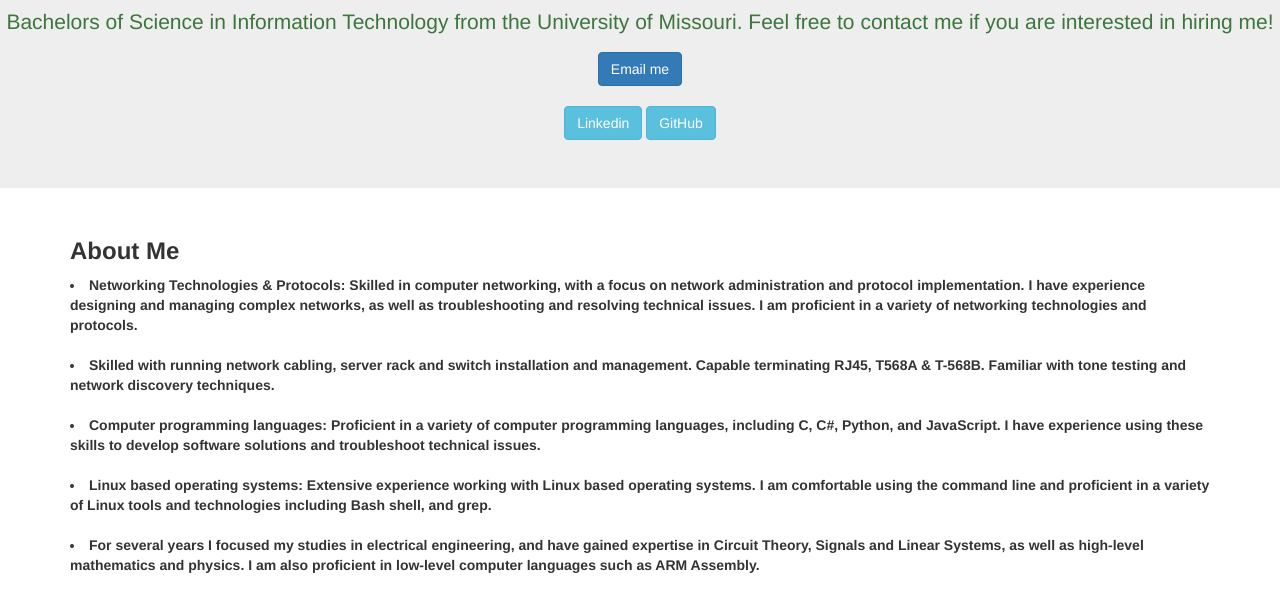
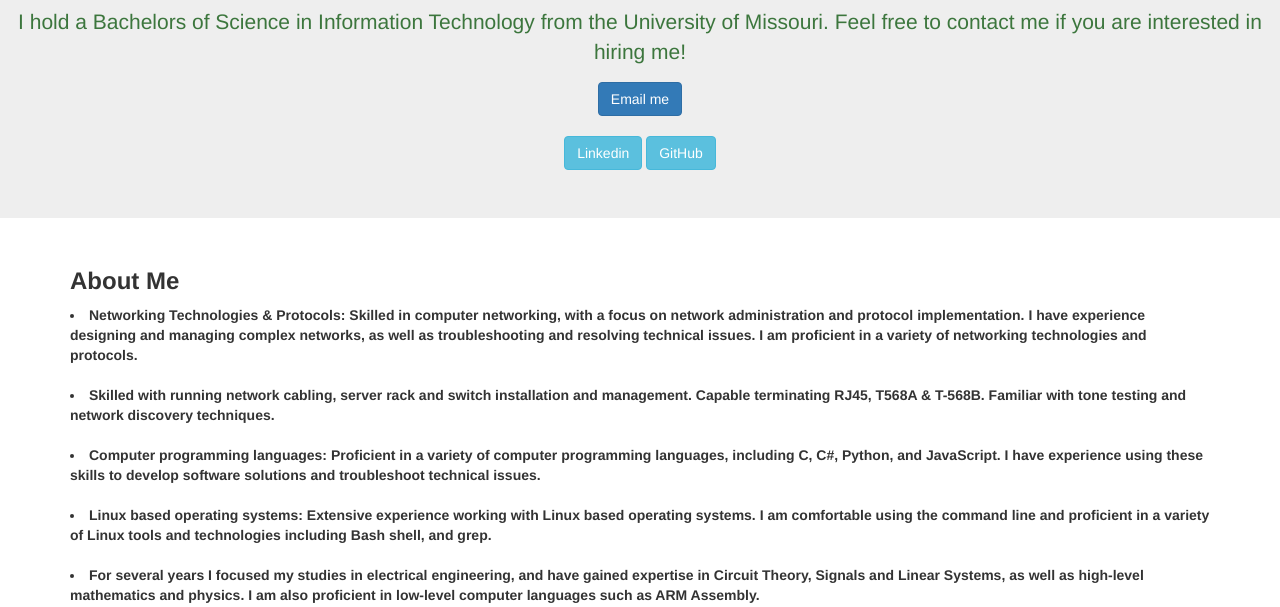
Before and after one commit to Krad1e/WebDev, a plain HTML site: page index.html in a window 1280 px wide. Shown: the part 193-800 px from the top of the page. Drawn offline with nearby package versions, Linux system fonts and the light colour scheme.

Commit message:
Update index.html

```diff
--- a/index.html
+++ b/index.html
@@ -12,7 +12,7 @@
 <div class="jumbotron text-center">
   <h1 >Hi, I'm Alex, an IT professional.</h1>
   <h2 class="text-warning"> Welcome to my page.</h2>
-  <p class="text-success">Bachelors of Science in Information Technology from the University of Missouri. Feel free to contact me if you are interested in hiring me!</p>
+  <p class="text-success">I hold a Bachelors of Science in Information Technology from the University of Missouri. Feel free to contact me if you are interested in hiring me!</p>
   <a href = "mailto: contact.alexbrousse@gmail.com"><button type ="button" class ="btn btn-primary">Email me</button>
   <br><br>
   <a href= "https://www.linkedin.com/in/alex-brousse/"><button type ="button" class ="btn btn-info">Linkedin</button>
```
